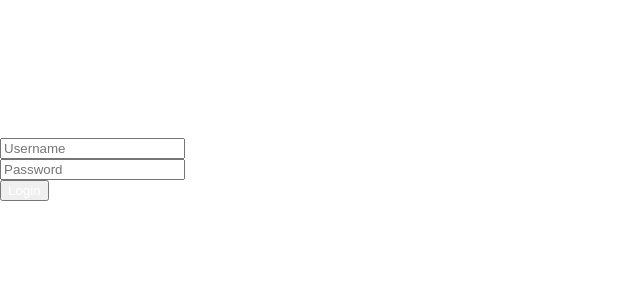
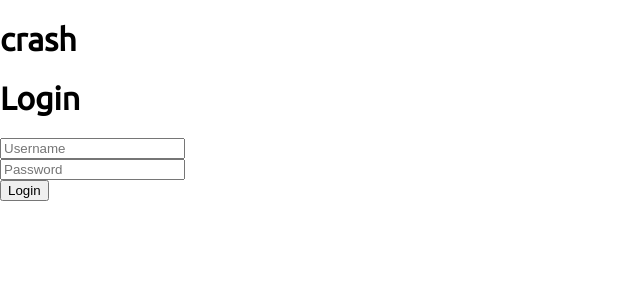
Before and after one commit to KlassiC-Man/crash, a React (Create React App) app: page /login in a window 1280 px wide. Shown: the top 300 px of the page, without its empty margins (0-640 px from the left). Built offline with nearby package versions, Linux system fonts and the light colour scheme.

Commit message:
i dont know what i did

```diff
--- a/src/App.css
+++ b/src/App.css
@@ -1,6 +1,6 @@
 .App {
   text-align: center;
-  font: sans-serif;
+  font: ubuntu, sans-serif;
 }
 
 .App-logo {
--- a/src/screens/Home/components/Header.js
+++ b/src/screens/Home/components/Header.js
@@ -10,6 +10,7 @@ import firebase from 'firebase';
 import {auth, db} from '../../../firebase';
 import { Redirect } from 'react-router';
 import { Link } from 'react-router-dom';
+import Login from '../../login/Login';
 
 function Header() {
     const [search, setSearch] = useState('');
@@ -34,7 +35,7 @@ function Header() {
                 user !== null ? (
                     <div className='headerProfile'>
                         <Avatar src={user.photoURL} />
-                        <h4>Darth Vader</h4>
+                        <h4>Darth Vader</h4> // use variable from login parth, i imported it from login.js
                         <ArrowDropDownCircleOutlinedIcon />
                     </div>
                 ) : (
--- a/src/screens/login/Login.css
+++ b/src/screens/login/Login.css
@@ -1,6 +1,3 @@
 * {
     font: ubuntu;
 }
-*  {
-    color: white;
-}
--- a/src/screens/login/Login.js
+++ b/src/screens/login/Login.js
@@ -14,13 +14,13 @@ function Login() {
                         <h1>Login</h1>
                     </div>
                     <div className="login-form-input">
-                        <input type="text" className="login-form-input-field" placeholder="Username" />
+                        <input type="text" className="login-form-username" placeholder="Username" />
                         <br></br>
-                        <input type="password" className="login-form-input-field" placeholder="Password" />
+                        <input type="password" className="login-form-password" placeholder="Password" />
 
                     </div>
                     <div className="login-form-button">
-                        <button className="login-form-button-field">Login</button> {/* add redirect to home */}
+                        <button className="login-form-button">Login</button> {/* add redirect to home */}
                     </div>
                 </div>
             </div>
```
